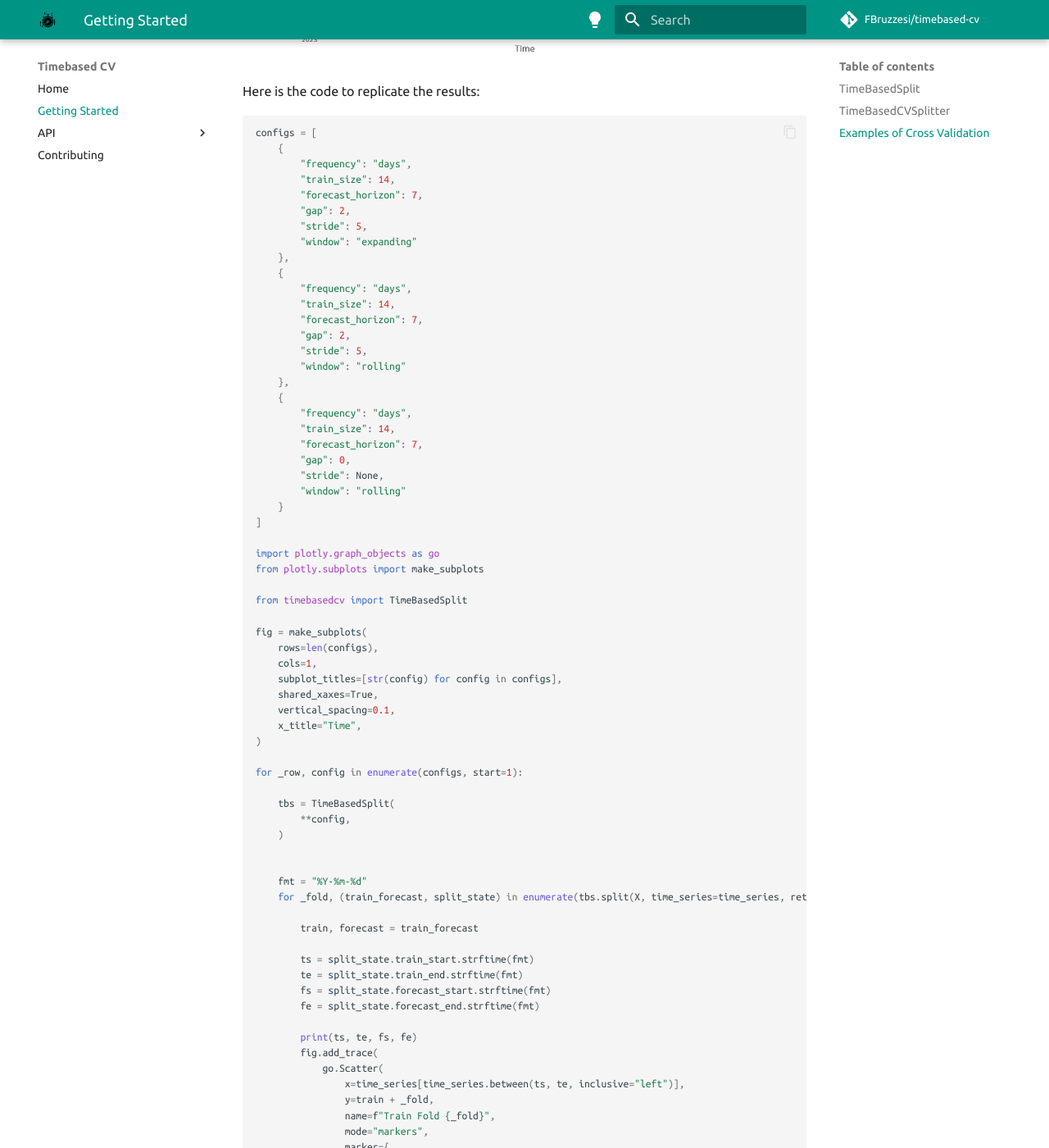
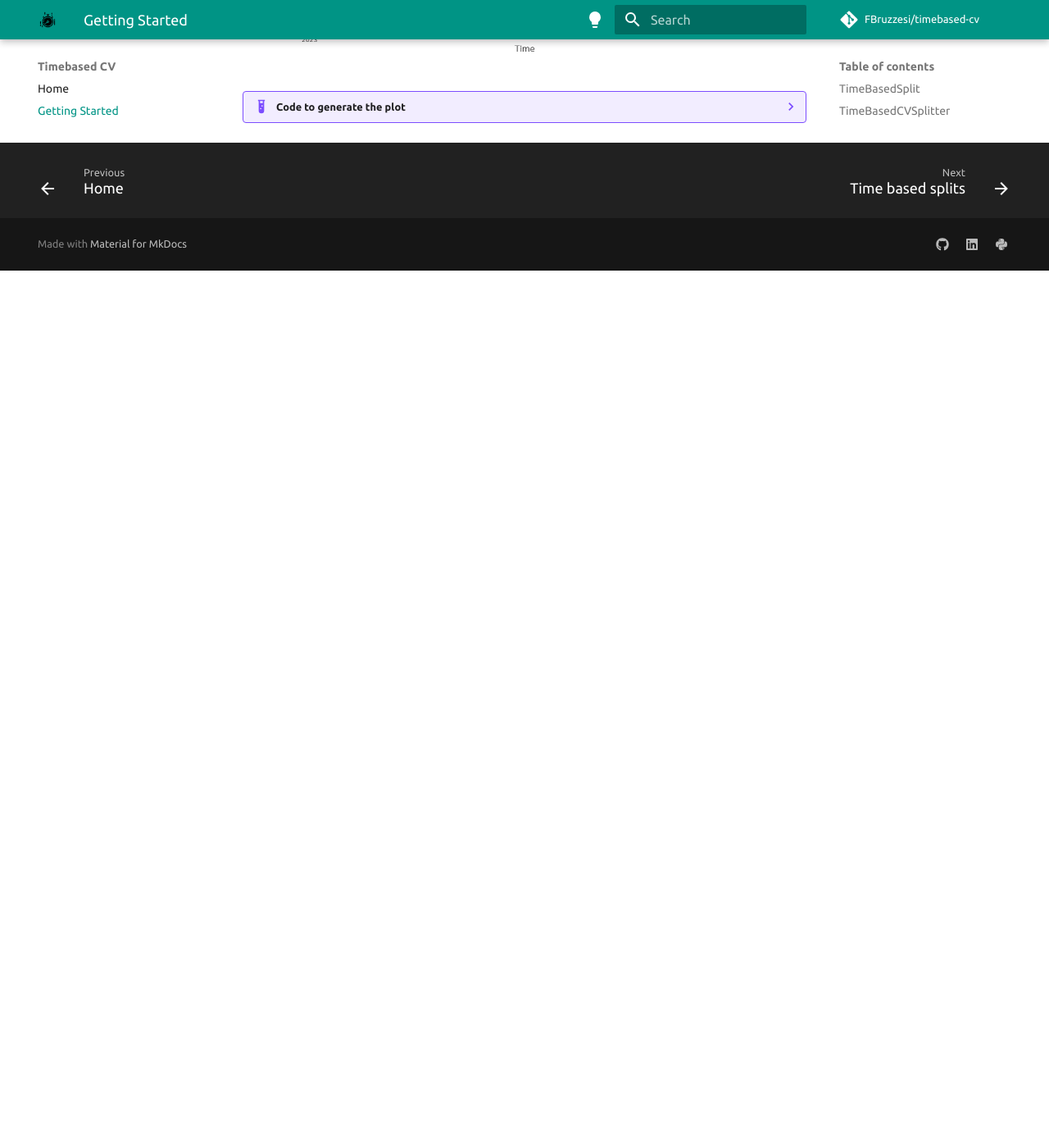
Before and after one commit to FBruzzesi/timebasedcv, an MkDocs documentation site: the page built from docs/getting-started.md, in a window 1280 px wide and 1400 px high, scrolled down 4007 px. Shown: the whole window at 82% size. Built offline with MkDocs 1.6.1 and Material for MkDocs 9.7.7, drawn with Linux system fonts in a browser that asks for light colours; comment, search, counter and statistics services are not loaded; after the commit the page ends 4337 px from its top, so only the background shows below that; some of the changed text lies outside the part shown.

Commit message:
patch links

````diff
--- a/docs/getting-started.md
+++ b/docs/getting-started.md
@@ -4,7 +4,7 @@
 
 ## TimeBasedSplit
 
-The [`TimeBasedSplit`](../api/timebasedsplit/#timebasedcv.timebasedsplit.TimeBasedSplit) class allows to define a time based split with a given frequency, train size, test size, gap, stride and window type.
+The [`TimeBasedSplit`](api/timebasedsplit.md#timebasedcv.timebasedsplit.TimeBasedSplit) class allows to define a time based split with a given frequency, train size, test size, gap, stride and window type.
 
 ```python
 from timebasedcv import TimeBasedSplit
@@ -59,11 +59,11 @@
 # Train: (30, 2), Forecast: (7, 2)
 ```
 
-Another optional parameter that can be passed to the `split` method is `return_splitstate`. If `True`, the method will return a [`SplitState`](api/splitstate/) dataclass which contains the "split" points for training and test, namely `train_start`, `train_end`, `forecast_start` and `forecast_end`. These can be useful if a particular logic needs to be applied to the data before training and/or forecasting.
+Another optional parameter that can be passed to the `split` method is `return_splitstate`. If `True`, the method will return a [`SplitState`](api/splitstate.md) dataclass which contains the "split" points for training and test, namely `train_start`, `train_end`, `forecast_start` and `forecast_end`. These can be useful if a particular logic needs to be applied to the data before training and/or forecasting.
 
 ## TimeBasedCVSplitter
 
-The [`TimeBasedCVSplitter`](../api/timebasedsplit/#timebasedcv.timebasedsplit.TimeBasedCVSplitter) class conforms with scikit-learn CV Splitters. In order to achieve such behaviour we combine the arguments of [`TimeBasedSplit`](../api/timebasedsplit/#timebasedcv.timebasedsplit.TimeBasedSplit) `__init__` and `split` methods, so that it is possible to restrict the arguments of
+The [`TimeBasedCVSplitter`](api/timebasedsplit.md#timebasedcv.timebasedsplit.TimeBasedCVSplitter) class conforms with scikit-learn CV Splitters. In order to achieve such behaviour we combine the arguments of [`TimeBasedSplit`](api/timebasedsplit.md#timebasedcv.timebasedsplit.TimeBasedSplit) `__init__` and `split` methods, so that it is possible to restrict the arguments of
 `split` and `get_n_splits` to the arrays to split (i.e. `X`, `y` and `groups`), which are the only arguments required by scikit-learn CV Splitters.
 
 That is because a CV Splitter needs to know a priori the number of splits and the `split` method shouldn't take any extra arguments as input other than the arrays to split.
@@ -148,112 +148,105 @@
 
 The green dots represent the train points, while the red dots represent the forecastng points.
 
-<img src="../img/cross-validation.png" align="center">
+![cross-validation](img/cross-validation.png)
 
-Here is the code to replicate the results:
+??? example "Code to generate the plot"
 
-```python
-configs = [
-    {
-        "frequency": "days",
-        "train_size": 14,
-        "forecast_horizon": 7,
-        "gap": 2,
-        "stride": 5,
-        "window": "expanding"
-    },
-    {
-        "frequency": "days",
-        "train_size": 14,
-        "forecast_horizon": 7,
-        "gap": 2,
-        "stride": 5,
-        "window": "rolling"
-    },
-    {
-        "frequency": "days",
-        "train_size": 14,
-        "forecast_horizon": 7,
-        "gap": 0,
-        "stride": None,
-        "window": "rolling"
-    }
-]
+    ```python
+    configs = [
+        {
+            "frequency": "days",
+            "train_size": 14,
+            "forecast_horizon": 7,
+            "gap": 2,
+            "stride": 5,
+            "window": "expanding"
+        },
+        {
+            "frequency": "days",
+            "train_size": 14,
+            "forecast_horizon": 7,
+            "gap": 2,
+            "stride": 5,
+            "window": "rolling"
+        },
+        {
+            "frequency": "days",
+            "train_size": 14,
+            "forecast_horizon": 7,
+            "gap": 0,
+            "stride": None,
+            "window": "rolling"
+        }
+    ]
 
-import plotly.graph_objects as go
-from plotly.subplots import make_subplots
+    import plotly.graph_objects as go
+    from plotly.subplots import make_subplots
 
-from timebasedcv import TimeBasedSplit
+    from timebasedcv import TimeBasedSplit
 
-fig = make_subplots(
-    rows=len(configs),
-    cols=1,
-    subplot_titles=[str(config) for config in configs],
-    shared_xaxes=True,
-    vertical_spacing=0.1,
-    x_title="Time",
-)
-
-for _row, config in enumerate(configs, start=1):
-
-    tbs = TimeBasedSplit(
-        **config,
+    fig = make_subplots(
+        rows=len(configs),
+        cols=1,
+        subplot_titles=[str(config) for config in configs],
+        shared_xaxes=True,
+        vertical_spacing=0.1,
+        x_title="Time",
     )
 
+    for _row, config in enumerate(configs, start=1):
 
-    fmt = "%Y-%m-%d"
-    for _fold, (train_forecast, split_state) in enumerate(tbs.split(X, time_series=time_series, return_splitstate=True), start=1):
+        tbs = TimeBasedSplit(**config)
+        fmt = "%Y-%m-%d"
 
-        train, forecast = train_forecast
+        for _fold, (train_forecast, split_state) in enumerate(tbs.split(X, time_series=time_series, return_splitstate=True), start=1):
 
-        ts = split_state.train_start.strftime(fmt)
-        te = split_state.train_end.strftime(fmt)
-        fs = split_state.forecast_start.strftime(fmt)
-        fe = split_state.forecast_end.strftime(fmt)
+            train, forecast = train_forecast
 
-        print(ts, te, fs, fe)
-        fig.add_trace(
-            go.Scatter(
-                x=time_series[time_series.between(ts, te, inclusive="left")],
-                y=train + _fold,
-                name=f"Train Fold {_fold}",
-                mode="markers",
-                marker={
-                    "color": "seagreen",
-                }
-            ),
-            row=_row,
-            col=1,
-        )
+            ts = split_state.train_start.strftime(fmt)
+            te = split_state.train_end.strftime(fmt)
+            fs = split_state.forecast_start.strftime(fmt)
+            fe = split_state.forecast_end.strftime(fmt)
 
-        fig.add_trace(
-            go.Scatter(
-                x=time_series[time_series.between(fs, fe, inclusive="left")],
-                y=forecast + _fold,
-                name=f"Forecast Fold {_fold}",
-                mode="markers",
-                marker={
-                    "color": "indianred",
-                }
-            ),
-            row=_row,
-            col=1,
-        )
+            print(ts, te, fs, fe)
+            fig.add_trace(
+                go.Scatter(
+                    x=time_series[time_series.between(ts, te, inclusive="left")],
+                    y=train + _fold,
+                    name=f"Train Fold {_fold}",
+                    mode="markers",
+                    marker={"color": "rgb(57, 105, 172)"}
+                ),
+                row=_row,
+                col=1,
+            )
 
-fig.update_layout(
-    title={
-        "text": "Time Based Cross Validation",
-        "y":0.95, "x":0.5,
-        "xanchor": "center",
-        "yanchor": "top"
-    },
-    showlegend=False,
-    height=1000,
-    **{
-        f"yaxis{i}": {"autorange": "reversed", "title": "Fold"}
-        for i in range(1, len(configs)+1)
-    }
-)
+            fig.add_trace(
+                go.Scatter(
+                    x=time_series[time_series.between(fs, fe, inclusive="left")],
+                    y=forecast + _fold,
+                    name=f"Forecast Fold {_fold}",
+                    mode="markers",
+                    marker={"color": "indianred"}
+                ),
+                row=_row,
+                col=1,
+            )
 
-fig.show()
-```
+    fig.update_layout(
+        title={
+            "text": "Time Based Cross Validation",
+            "y":0.95, "x":0.5,
+            "xanchor": "center",
+            "yanchor": "top"
+        },
+        showlegend=False,
+        height=1000,
+        **{
+            f"yaxis{i}": {"autorange": "reversed", "title": "Fold"}
+            for i in range(1, len(configs)+1)
+        }
+    )
+
+    fig.show()
+    ```
````
Also changed, not shown: docs/index.md (+9 -9 lines).
